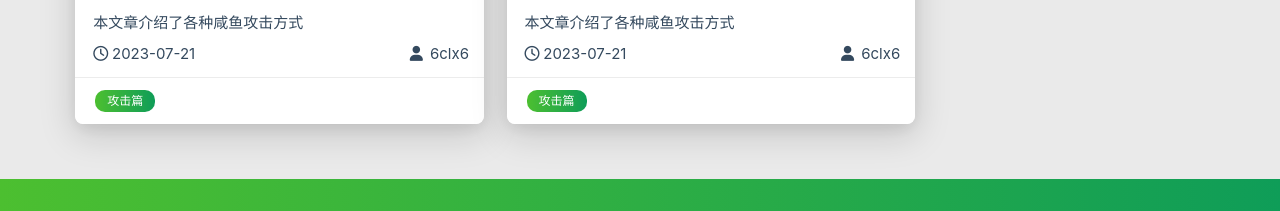
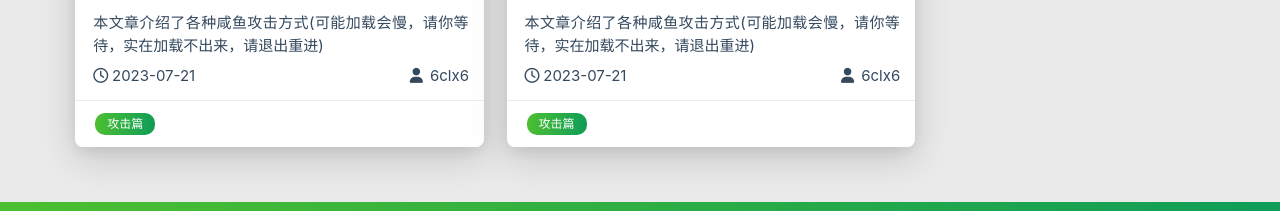
Before and after one commit to 6clx6/6clx6.github.io, a plain HTML site: page 2023/07/21/xian-yu-mi-ji/index.html in a window 1280 px wide. Shown: the part 4043-4254 px from the top of the page. Drawn offline with Linux system fonts and the light colour scheme; some packages are replaced by stand-ins of ours; no server answers; a script that the page names is missing.

Commit message:
Site updated: 2023-07-25 16:02:28

```diff
--- a/2023/07/21/xian-yu-mi-ji/index.html
+++ b/2023/07/21/xian-yu-mi-ji/index.html
@@ -636,7 +636,7 @@
                 <div class="card-content article-content">
                     <div class="summary block-with-text">
 
-                            本文章介绍了各种咸鱼攻击方式
+                            本文章介绍了各种咸鱼攻击方式(可能加载会慢，请你等待，实在加载不出来，请退出重进)
 
                     </div>
                     <div class="publish-info">
@@ -682,7 +682,7 @@
                 <div class="card-content article-content">
                     <div class="summary block-with-text">
 
-                            本文章介绍了各种咸鱼攻击方式
+                            本文章介绍了各种咸鱼攻击方式(可能加载会慢，请你等待，实在加载不出来，请退出重进)
 
                     </div>
                     <div class="publish-info">
```
Also changed, not shown: index.html (+1 -1 lines).
